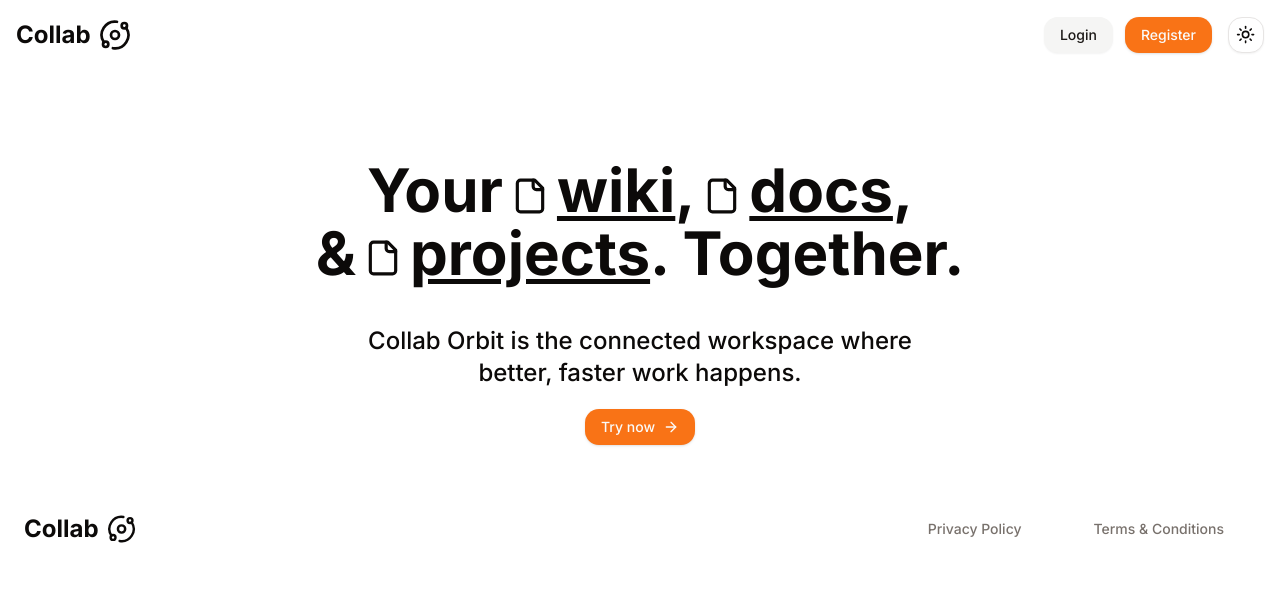
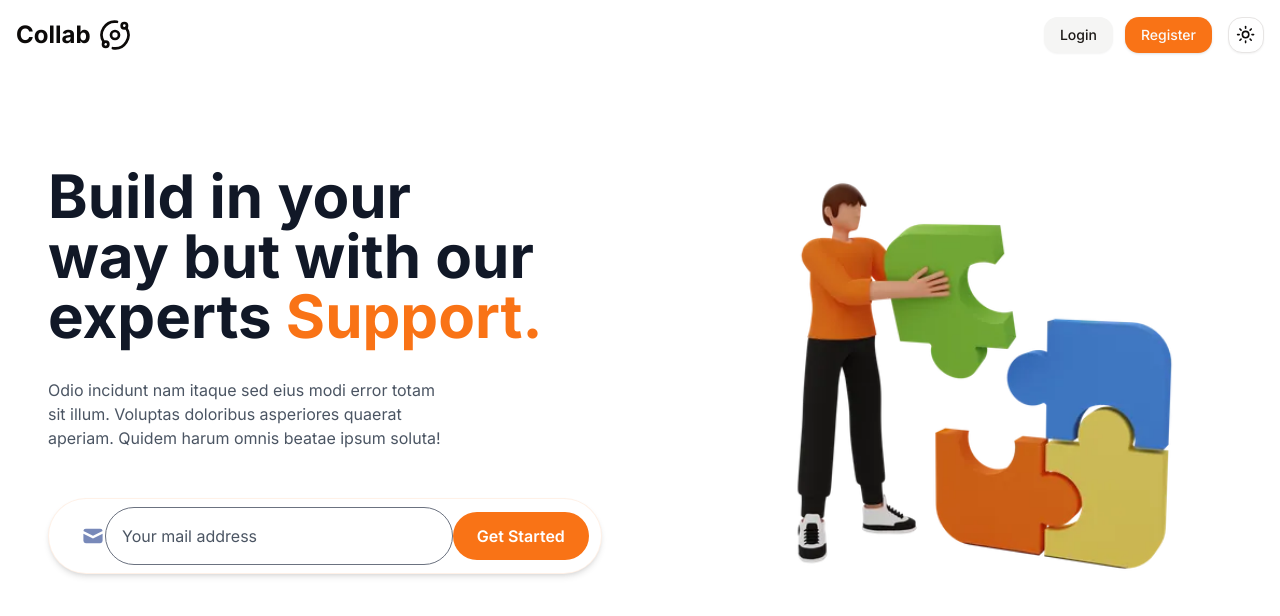
Before and after one commit to peterdinis/collab-space, a Next.js app: page / in a window 1280 px wide. Shown: the top 616 px of the page. Built offline with nearby package versions, Linux system fonts and the light colour scheme.

Commit message:
feat: Start to updating landing page WIP

```diff
--- a/app/_components/home/HomeWrapper.tsx
+++ b/app/_components/home/HomeWrapper.tsx
@@ -1,49 +1,84 @@
-import { File, ArrowRight } from "lucide-react";
 import { FC } from "react";
-import { Button } from "@/components/ui/button";
-import Link from "next/link";
-import { Footer } from "../shared/Footer";
+import mainImage from "../../../public/img/main.webp"
+import Image from "next/image";
 
 const HomeWrapper: FC = () => {
   return (
-    <div className="flex min-h-full flex-col dark:bg-[#1F1F1F]">
-      <div className="flex flex-1 flex-col items-center justify-center gap-y-8 px-6 pb-10 text-center md:justify-start">
-        <div className="max-4xl space-y-4">
-          <main className="h-full pt-40">
-            <h1 className="text-3xl font-bold sm:text-5xl md:text-6xl">
-              Your
-              <File size={38} className="m-2 inline-flex" />
-              <span className="underline decoration-from-font underline-offset-4">
-                wiki
-              </span>
-              ,
-              <File size={38} className="m-2 inline-flex" />
-              <span className="underline decoration-from-font underline-offset-4">
-                docs
-              </span>
-              ,
-              <br /> &amp;
-              <File size={38} className="m-2 inline-flex" />
-              <span className="underline decoration-from-font underline-offset-4">
-                projects
-              </span>
-              . Together.
-            </h1>
-            <h3 className="text-base mt-10 font-medium sm:text-xl md:text-2xl">
-              Collab Orbit is the connected workspace where <br />
-              better, faster work happens.
-            </h3>
-
-            <Button asChild className="mt-5">
-              <Link href="/login">
-                Try now
-                <ArrowRight className="ml-2 h-4 w-4" />
-              </Link>
-            </Button>
-          </main>
+    <div className="pt-32 md:py-12 mt-20 xl:container m-auto px-6 md:px-12">
+      <div
+        aria-hidden="true"
+        className="absolute inset-0 my-auto w-96 h-32 rotate-45 bg-gradient-to-r from-primaryLight to-secondaryLight blur-3xl opacity-50 dark:opacity-20"
+      ></div>
+      <div className="relative lg:flex lg:items-center lg:gap-12">
+        <div className="text-center lg:text-left md:mt-12 lg:mt-0 sm:w-10/12 md:w-2/3 sm:mx-auto lg:mr-auto lg:w-6/12">
+          <h1 className="text-gray-900 font-bold text-4xl md:text-6xl lg:text-5xl xl:text-6xl dark:text-white">
+            Build in your way but with our experts{" "}
+            <span className="text-primary dark:text-primaryLight">
+              Support.
+            </span>
+          </h1>
+          <p className="mt-8 text-gray-600 dark:text-gray-300">
+            Odio incidunt nam itaque sed eius modi error totam sit illum.
+            Voluptas doloribus asperiores quaerat aperiam. Quidem harum omnis
+            beatae ipsum soluta!
+          </p>
+          <div>
+            <form action="" className="w-full mt-12">
+              <div className="relative flex items-center px-2 p-1 rounded-full bg-white dark:bg-gray-900 border dark:border-gray-700 border-primary/10 shadow-md md:p-2 lg:pr-3">
+                <div className="pl-6 py-3">
+                  <svg
+                    xmlns="http://www.w3.org/2000/svg"
+                    className="h-6 w-6 m-auto fill-blue-900/60 dark:fill-gray-400"
+                    viewBox="0 0 20 20"
+                    fill="currentColor"
+                  >
+                    <path d="M2.003 5.884L10 9.882l7.997-3.998A2 2 0 0016 4H4a2 2 0 00-1.997 1.884z" />
+                    <path d="M18 8.118l-8 4-8-4V14a2 2 0 002 2h12a2 2 0 002-2V8.118z" />
+                  </svg>
+                </div>
+                <input
+                  autoComplete="email"
+                  placeholder="Your mail address"
+                  className="w-full p-4 rounded-full placeholder-gray-600 dark:placeholder-white bg-transparent"
+                  type="email"
+                />
+                <div className="md:pr-1.5 lg:pr-0">
+                  <button
+                    type="button"
+                    title="Start buying"
+                    className="relative h-12 w-20 sm:w-auto ml-auto sm:px-6 before:absolute before:inset-0 before:rounded-full before:bg-primary dark:before:bg-primaryLight before:transition before:duration-300 hover:before:scale-105 active:duration-75 active:before:scale-95"
+                  >
+                    <span className="relative hidden w-max text-white dark:text-gray-900 font-semibold md:block">
+                      Get Started
+                    </span>
+                    <svg
+                      xmlns="http://www.w3.org/2000/svg"
+                      className="relative h-6 w-6 mx-auto text-white dark:text-gray-900 md:hidden"
+                      fill="none"
+                      viewBox="0 0 24 24"
+                      stroke="currentColor"
+                      stroke-width="2"
+                    >
+                      <path
+                        stroke-linecap="round"
+                        stroke-linejoin="round"
+                        d="M21 21l-6-6m2-5a7 7 0 11-14 0 7 7 0 0114 0z"
+                      />
+                    </svg>
+                  </button>
+                </div>
+              </div>
+            </form>
+          </div>
+        </div>
+        <div className="overflow-hidden w-full lg:w-7/12 lg:-mr-16">
+          <Image
+            src={mainImage}
+            className="w-full"
+            alt="project illustration"
+          />
         </div>
       </div>
-      <Footer />
     </div>
   );
 };
```
